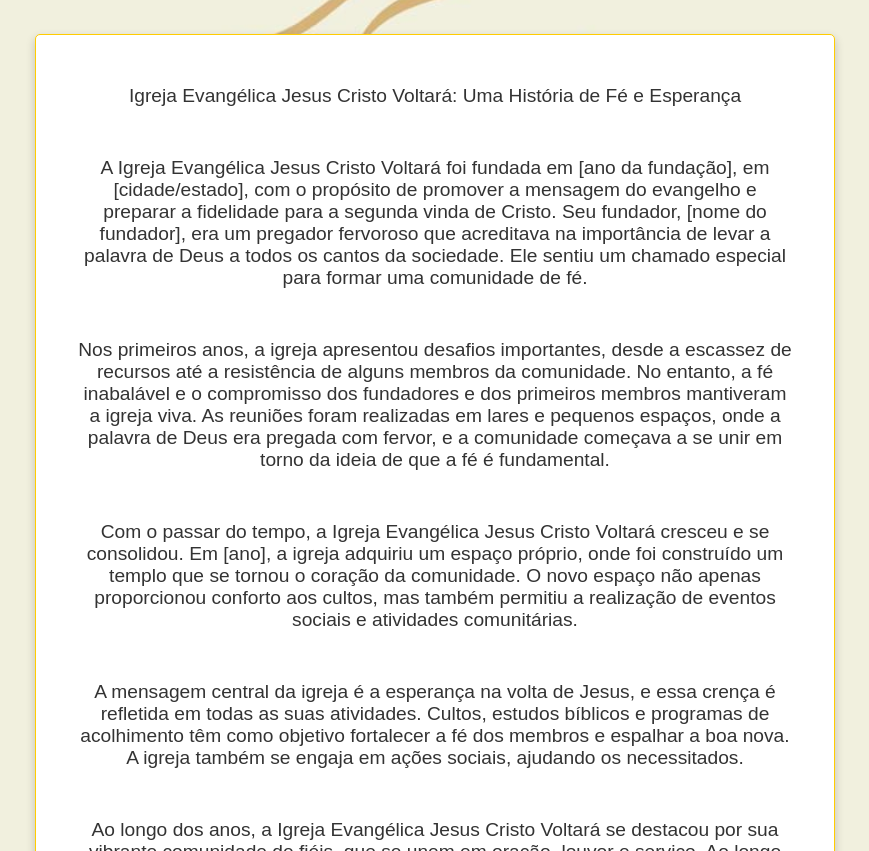
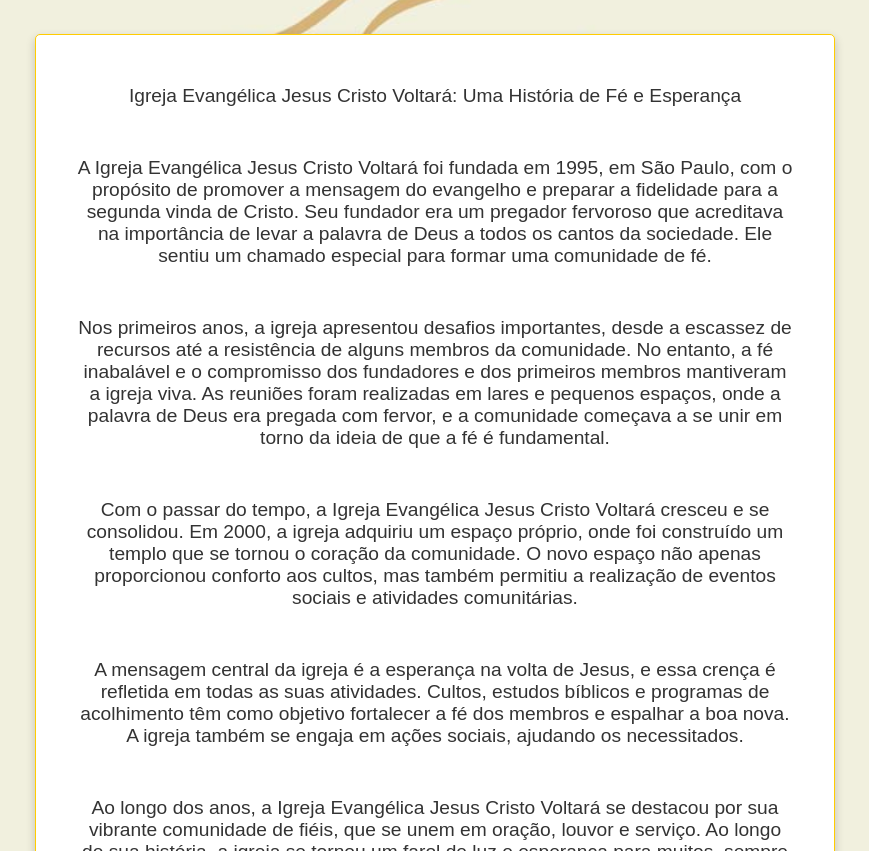
Before and after one commit to pedro12354/trabalho-final, a plain HTML site: page sobre.html in a window 1280 px wide. Shown: the part 420-1271 px from the top of the page, without its empty margins (205-1074 px from the left). Drawn offline with Linux system fonts and the light colour scheme.

Commit message:
segundo commit

```diff
--- a/sobre.html
+++ b/sobre.html
@@ -27,10 +27,9 @@
     <main>
         <div class="caixa-texto">
             <p>Igreja Evangélica Jesus Cristo Voltará: Uma História de Fé e Esperança</p>
-            <p>A Igreja Evangélica Jesus Cristo Voltará foi fundada em [ano da fundação], em [cidade/estado], com o
+            <p>A Igreja Evangélica Jesus Cristo Voltará foi fundada em 1995, em São Paulo, com o
                 propósito de promover a mensagem do evangelho e preparar a fidelidade para a segunda vinda de Cristo.
-                Seu
-                fundador, [nome do fundador], era um pregador fervoroso que acreditava na importância de levar a palavra
+                Seu fundador era um pregador fervoroso que acreditava na importância de levar a palavra
                 de
                 Deus a todos os cantos da sociedade. Ele sentiu um chamado especial para formar uma comunidade de fé.
             </p>
@@ -44,7 +43,7 @@
                 é
                 fundamental.</p>
 
-            <p>Com o passar do tempo, a Igreja Evangélica Jesus Cristo Voltará cresceu e se consolidou. Em [ano], a
+            <p>Com o passar do tempo, a Igreja Evangélica Jesus Cristo Voltará cresceu e se consolidou. Em 2000, a
                 igreja
                 adquiriu um espaço próprio, onde foi construído um templo que se tornou o coração da comunidade. O novo
                 espaço não apenas proporcionou conforto aos cultos, mas também permitiu a realização de eventos sociais
```
